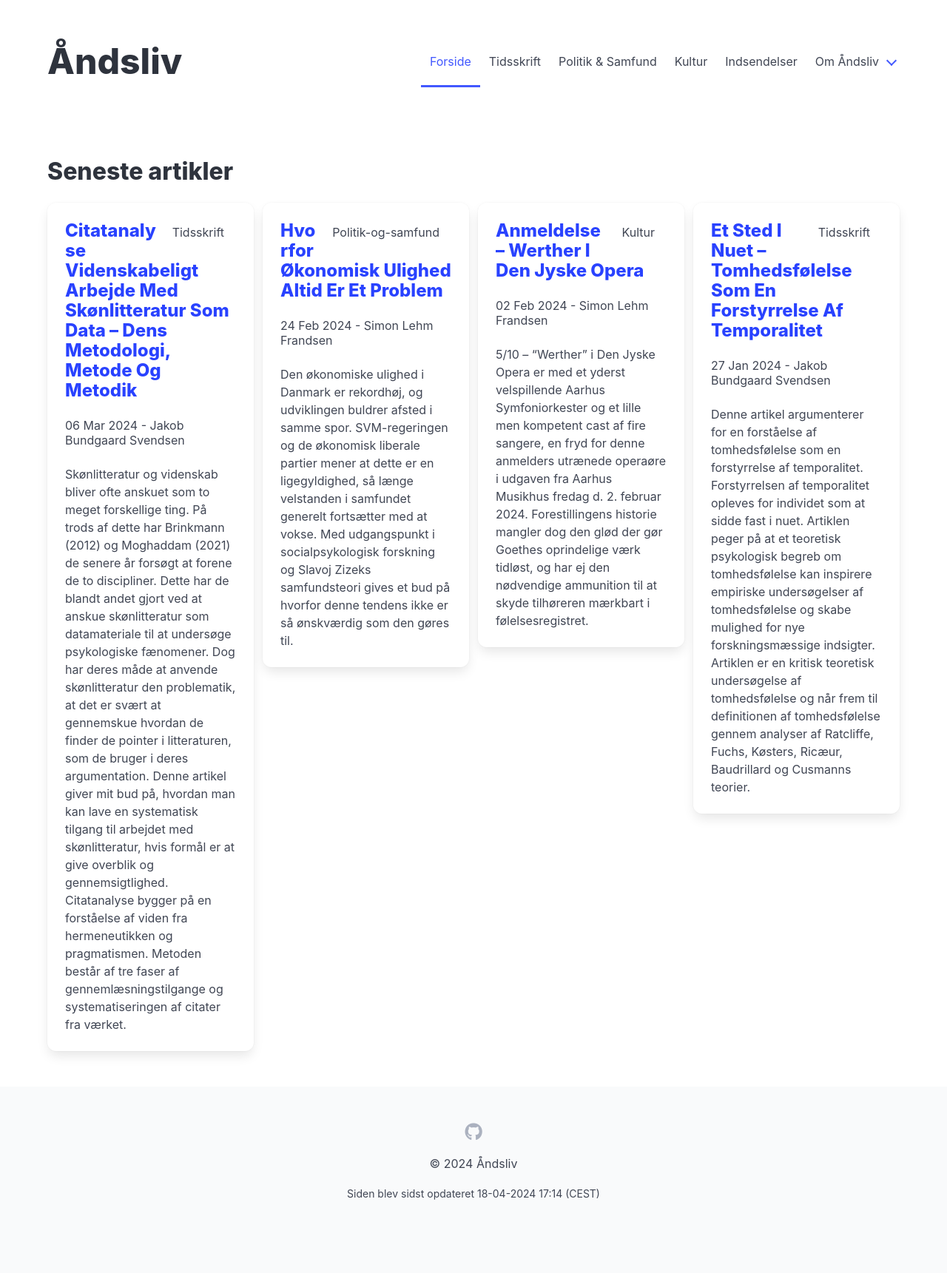
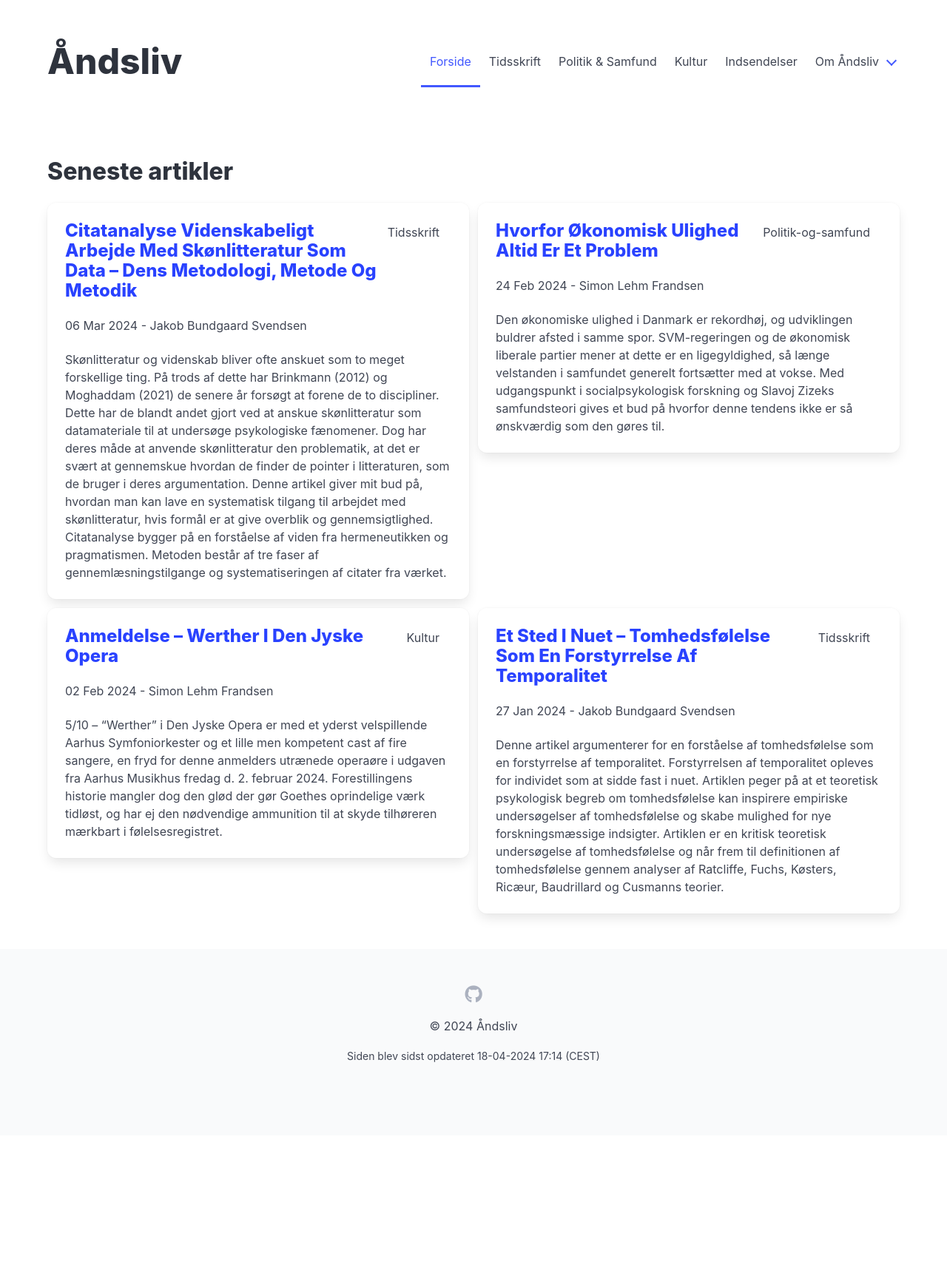
Before and after one commit to Aandsliv/aandsliv, a Jekyll site: the page built from src/index.html, in a window 1280 px wide. Shown: the whole page at 74% size. Built offline with Jekyll 4.4.1, drawn with Linux system fonts in a browser that asks for light colours; after the commit the page ends 1535 px from its top, so only the background shows below that.

Commit message:
feat: update to fixed grid

```diff
--- a/src/index.html
+++ b/src/index.html
@@ -4,7 +4,8 @@ title: Forside
 ---
 <h1 class="title">Seneste artikler</h1>
 <div class="block">
-    <div class="grid is-col-min-6">
+    <div class="fixed-grid">
+        <div class="grid">
             {% for post in site.posts %}
             <div class="cell">
                 <div class="card">
@@ -27,3 +28,4 @@ title: Forside
             {% endfor %}
         </div>
     </div>
+</div>
```
Lines whose indentation alone changed are shown as unchanged.
